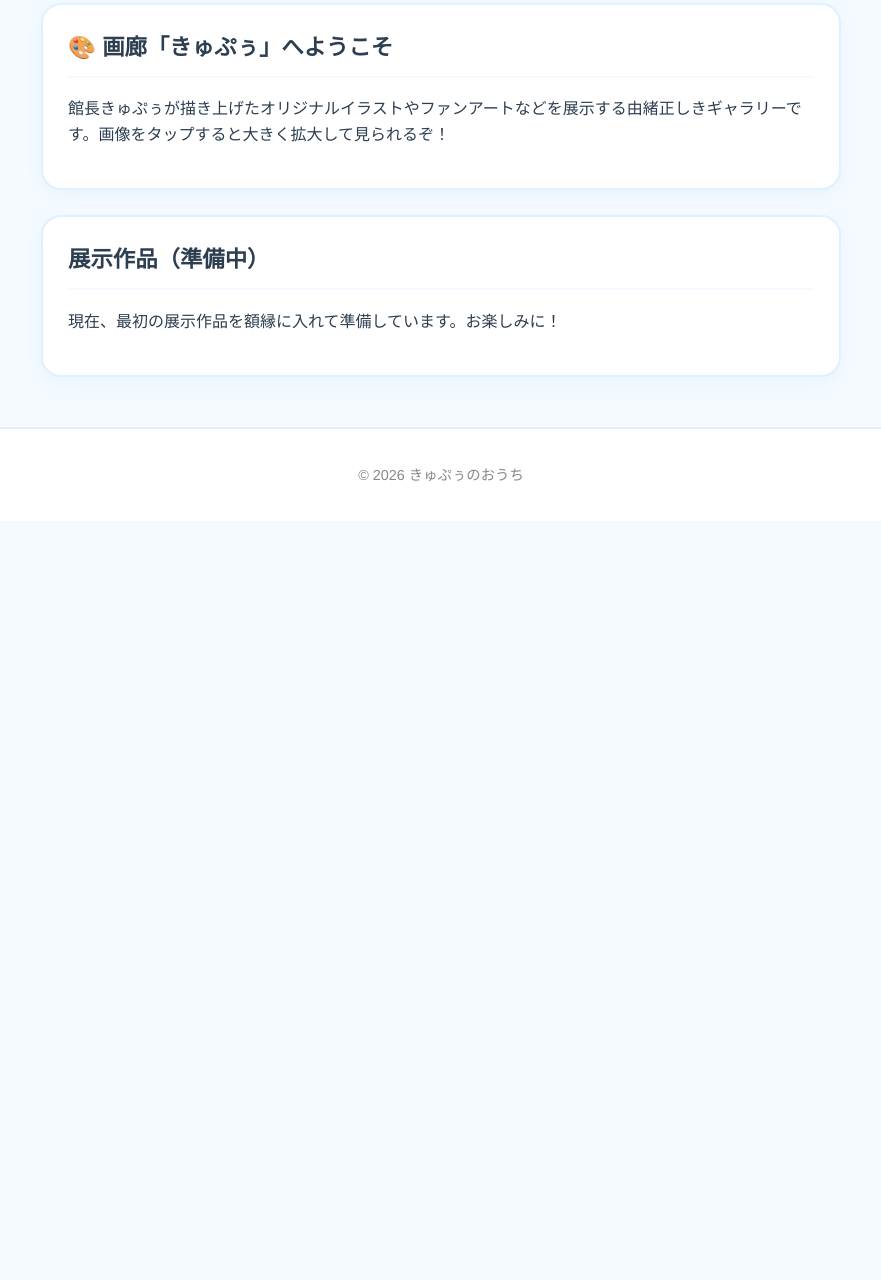
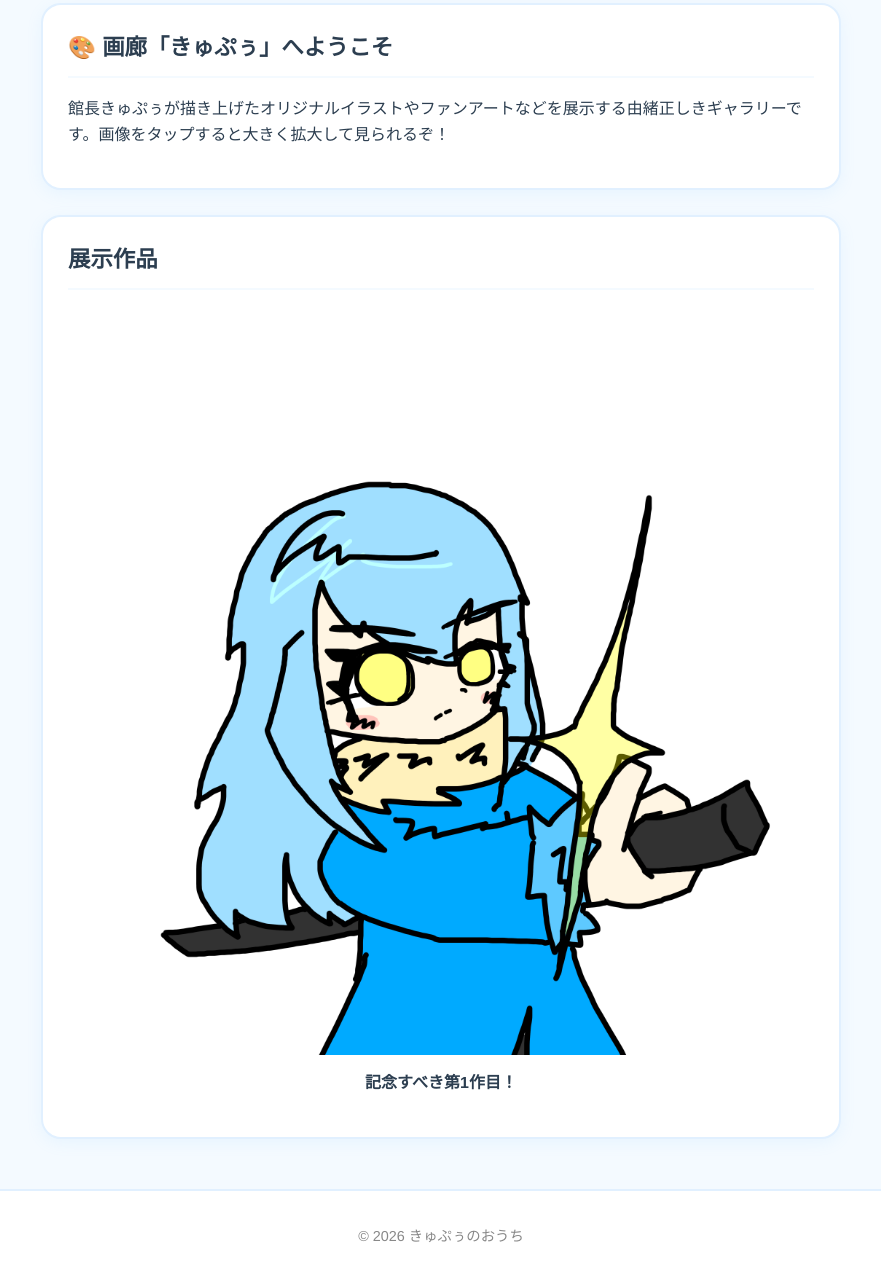
Before and after one commit to kyupuu/kyupu-house, a plain HTML site: page gallery.html in a window 1280 px wide. Shown: the part 156-1436 px from the top of the page, without its empty margins (199-1080 px from the left). Before the commit the page ends 800 px from the top, so only its background shows below. Drawn offline with Linux system fonts and the light colour scheme.

Commit message:
Update gallery.html

```diff
--- a/gallery.html
+++ b/gallery.html
@@ -26,13 +26,16 @@
     </section>
 
     <section class="card">
-      <h2>展示作品（準備中）</h2>
-      <p>現在、最初の展示作品を額縁に入れて準備しています。お楽しみに！</p>
+      <h2>展示作品</h2>
 
-      <!-- 絵を描いたら、こんな感じで置くだけで自動で拡大対応になる！ -->
-      <!-- <div style="text-align: center; margin-top: 15px;">
-        <img src="illust.png" class="zoomable-img" alt="イラスト作品">
-      </div> -->
+      <!-- 1枚目の展示枠 -->
+      <div style="text-align: center; margin-top: 15px;">
+        <img src="作品1.png" class="zoomable-img" alt="イラスト作品1" style="max-width: 100%; height: auto;">
+        <p style="margin-top: 8px; font-weight: bold;">記念すべき第1作目！</p>
+      </div>
+
+      <!-- 2枚目以降を追加したいときは、上の <div ...>...</div> をコピーして下に貼ればOK！ -->
+
     </section>
   </main>
 
```
